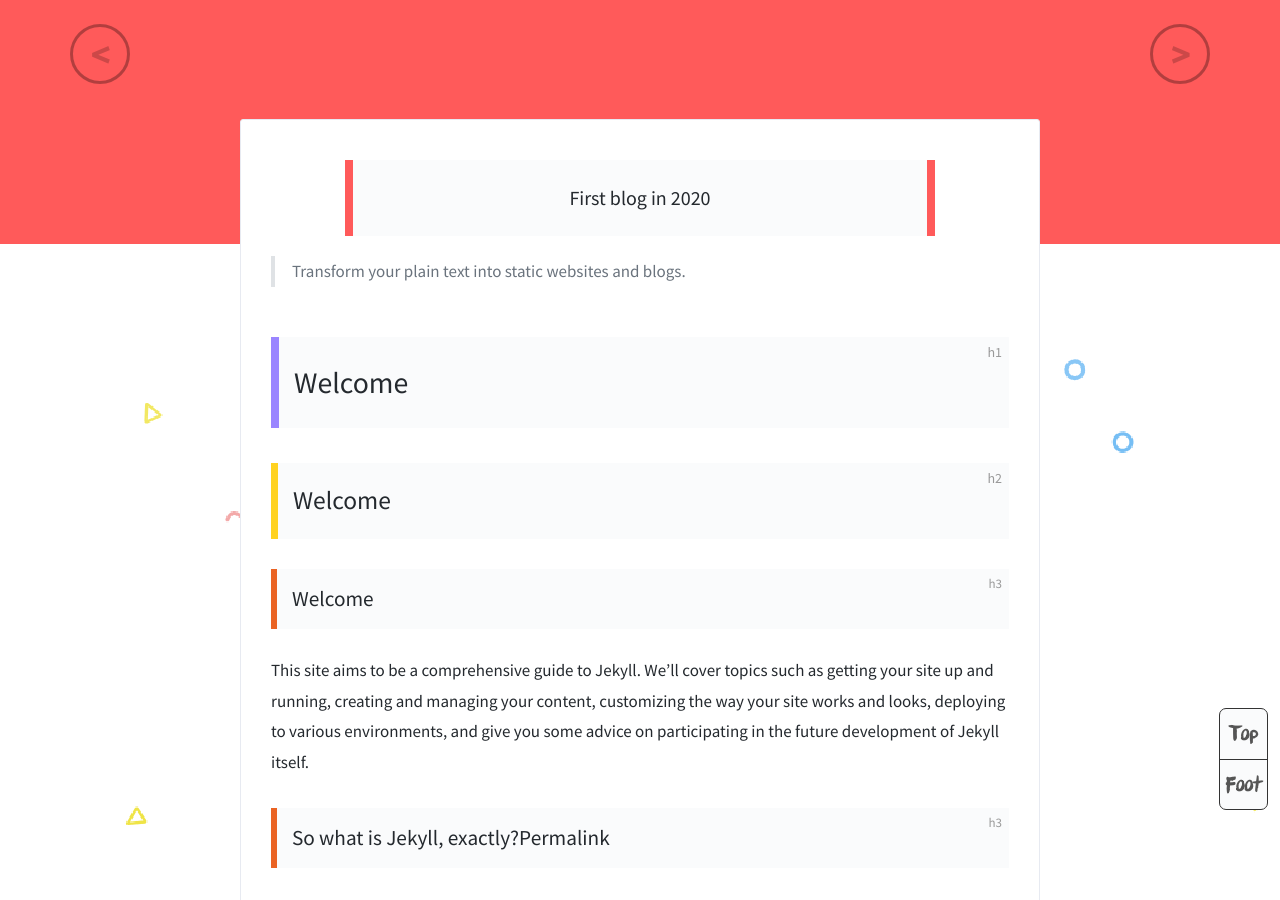
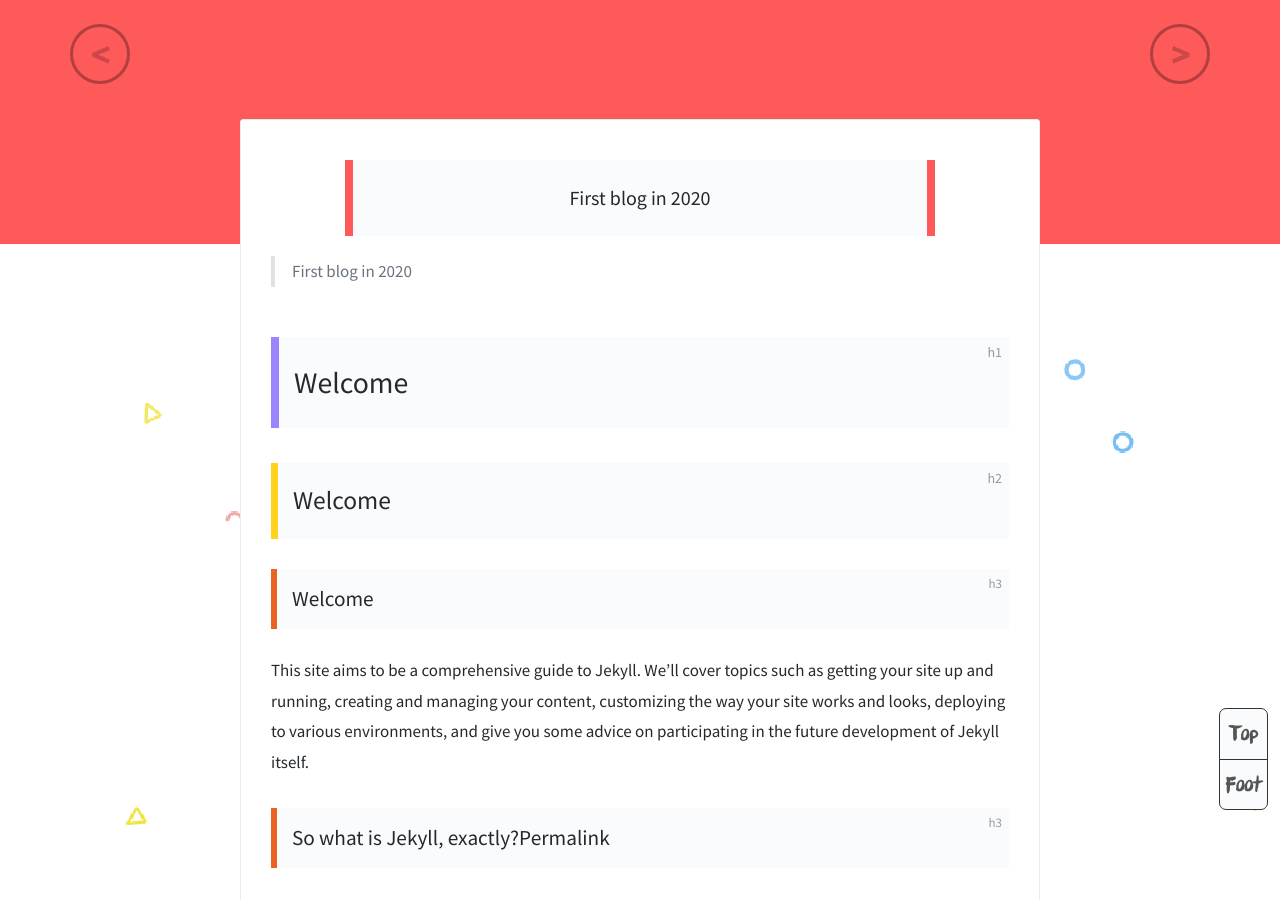
Before and after one commit to xnmll/xnmll.github.io, a Jekyll site: the page built from _posts/2020-03-11-hello.md, in a window 1280 px wide and 900 px high, scrolled down 381 px. Built offline with Jekyll 4.4.1, drawn with Linux system fonts in a browser that asks for light colours; comment, search, counter and statistics services are not loaded.

Commit message:
alter something

```diff
--- a/_config.yml
+++ b/_config.yml
@@ -20,7 +20,7 @@
 bio: ''
 about: true
 aboutyou: '&emsp;&emsp;My name is Lang Chunyang (郎春阳). I graduated from <a href="http://www.seu.edu.cn">====</a> with ==== in ==== (====). Now, I am a ==== at <a href="http://www.nlpr.ia.ac.cn/nlpren/EN/volumn/home.shtml">====</a>, <a href="http://english.cas.cn">====</a>, supervised by Prof. <a href="http://www.cbsr.ia.ac.cn/users/zlei/">====</a> and Prof. <a href="http://www.cbsr.ia.ac.cn/users/szli">====</a>, where I mainly research on <b>====</b>, <b>====</b>, <b>====</b> and <b>====</b>. <br/>&emsp;&emsp;More to see <a href="/2018/10/07/index.html">here</a>.<br>'
-portraits: '/assets/profile.jpeg' # your portraits image file path
+portraits: 'http://qiniu.xnmll.cn/t.jpg' # your portraits image file path
 
 # SNS
 SNS: true
--- a/_posts/2020-03-11-hello.md
+++ b/_posts/2020-03-11-hello.md
@@ -4,12 +4,12 @@
 date: 2020-03-11
 author: 郎春阳
 color: rgb(255,90,90)
-cover: '../assets/test.png'
+cover: 'http://qiniu.xnmll.cn/test.png'
 subtitle: 'First blog in 2020'
-tags: blog
+tags: blogfirst
 ---
 
-> Transform your plain text into static websites and blogs.
+> First blog in 2020
 
 # Welcome
 
```
Also changed, not shown: 7 other files.
